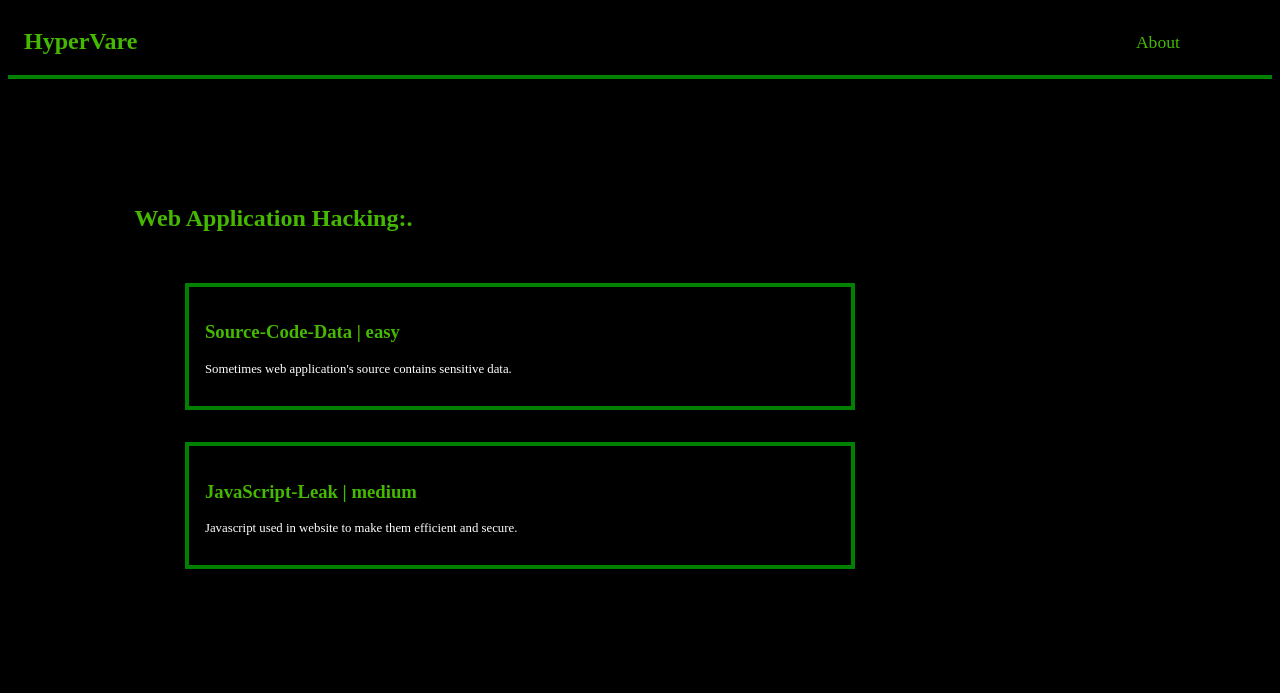
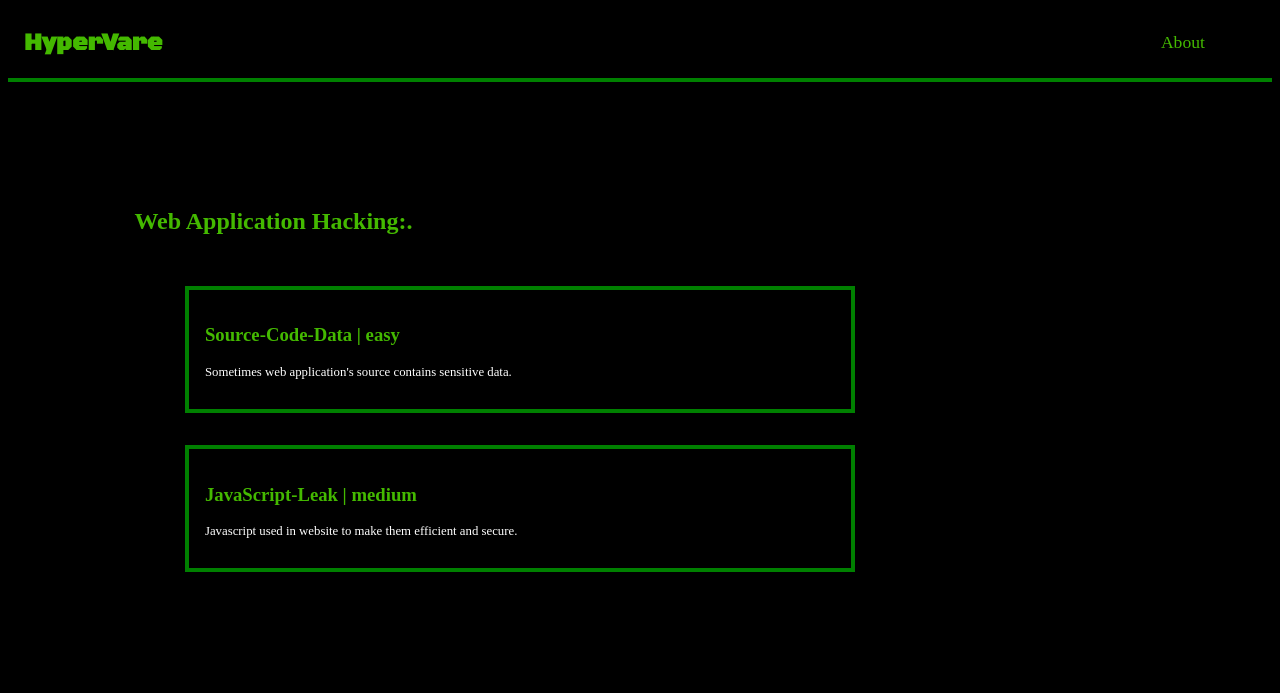
Before and after one commit to hypervare/HV-CTFs, a plain HTML site: page index.html in a window 1280 px wide. Shown: the top 693 px of the page. Drawn offline with Linux system fonts and the light colour scheme.

Commit message:
Update index.html

```diff
--- a/index.html
+++ b/index.html
@@ -3,6 +3,7 @@
     <head>
         <meta charset="UTF-8">
         <link rel="icon" type="image/png" href="hypervare-logo.png"/>
+        <link href="https://fonts.googleapis.com/css2?family=Black+Ops+One&display=swap" rel="stylesheet">
         <title>HV-CTFs</title>
         <style>
             *{
@@ -16,12 +17,13 @@
             }
             #header #mainLogo{
                 margin-left: 1rem;
+                font-family: 'Black Ops One', system-ui;
             }
             #header #mainLogo a{
                 text-decoration: none;
             }
             #header #navEle{
-                right: 2rem;
+                right: 1.2rem;
                 font-size: 1.1rem;
                 margin-top: 1.5rem;
             }
```
